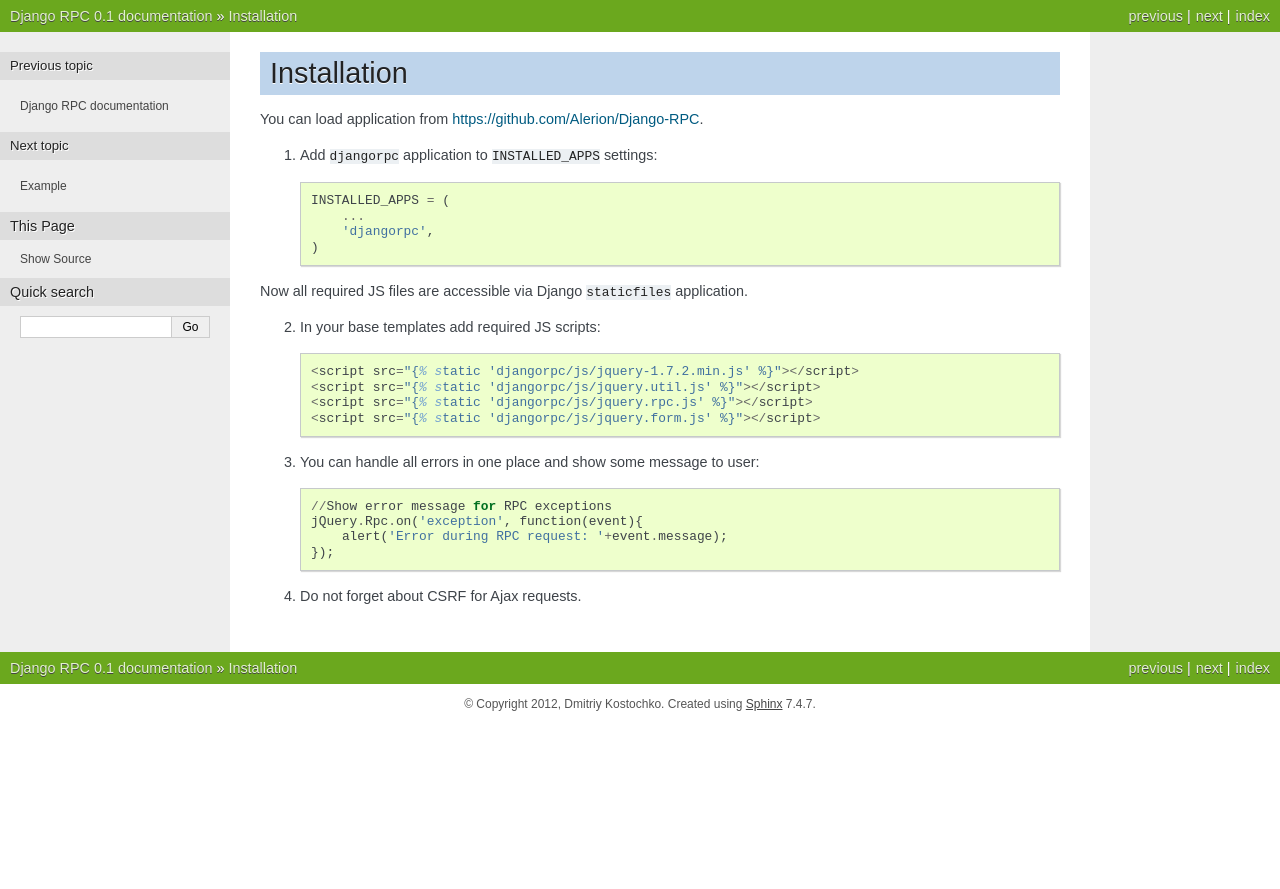
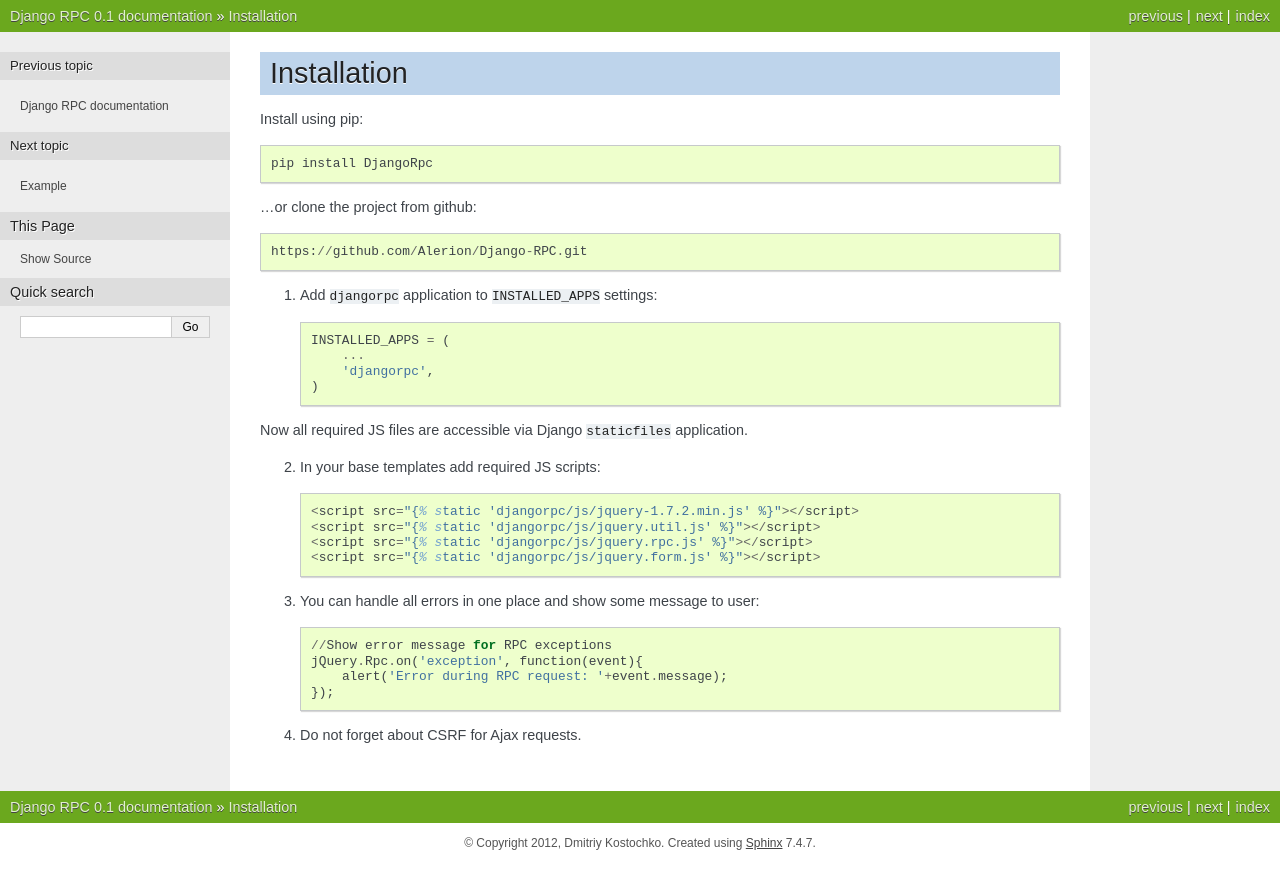
Before and after one commit to Alerion/django-rpc, a Sphinx documentation site: the page built from docs/installation.rst, in a window 1280 px wide. Shown: the top 889 px of the page. Built offline with Sphinx 7.4.7, drawn with Linux system fonts in a browser that asks for light colours.

```diff
--- a/docs/installation.rst
+++ b/docs/installation.rst
@@ -3,7 +3,13 @@
 Installation
 ============
 
-You can load application from https://github.com/Alerion/Django-RPC.
+Install using pip::
+
+    pip install DjangoRpc
+
+...or clone the project from github::
+
+    https://github.com/Alerion/Django-RPC.git
 
 1. Add ``djangorpc`` application to ``INSTALLED_APPS`` settings::
 
```
Also changed, not shown: README.rst (+35 -0 lines).
